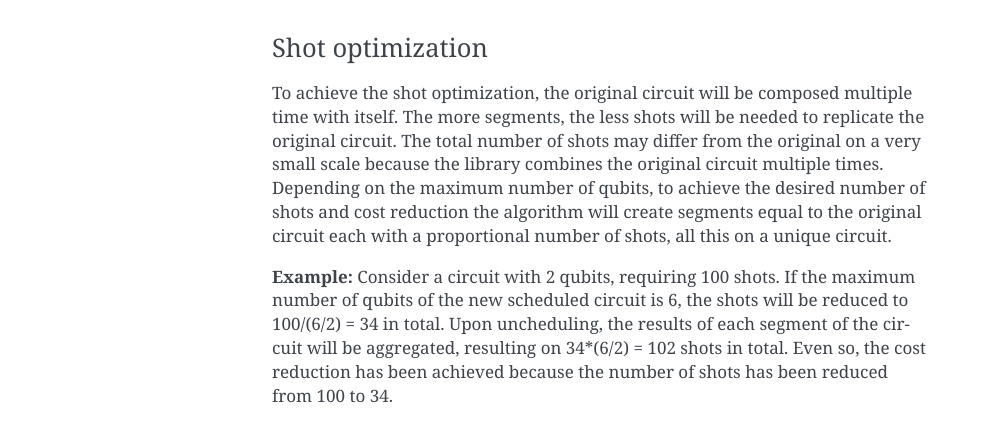
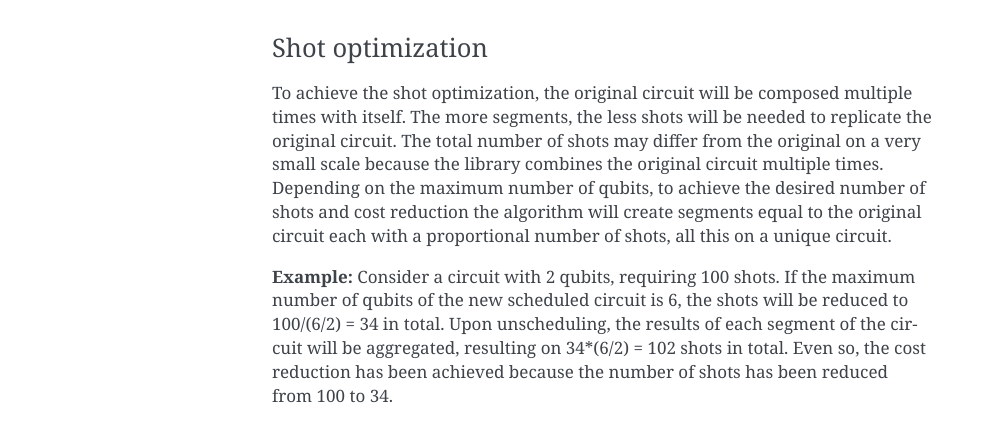
Before and after one commit to Qcraft-UEx/QCRAFT-AutoScheduler, a Sphinx documentation site: the page built from docs/source/introduction.rst, in a window 1280 px wide. Shown: the part 601-1024 px from the top of the page, without its empty margins (148-1141 px from the left). Built offline with Sphinx 7.4.7, drawn with Linux system fonts in a browser that asks for light colours.

Commit message:
Fix typos

```diff
--- a/docs/source/introduction.rst
+++ b/docs/source/introduction.rst
@@ -22,11 +22,11 @@
 
 Shot optimization
 -----------------
-To achieve the shot optimization, the original circuit will be composed multiple time with itself. The more segments, the less shots will be needed to replicate the original circuit.
+To achieve the shot optimization, the original circuit will be composed multiple times with itself. The more segments, the less shots will be needed to replicate the original circuit.
 The total number of shots may differ from the original on a very small scale because the library combines the original circuit multiple times. Depending on the maximum number of qubits, to achieve the desired number of shots and cost reduction the algorithm will create segments equal to the original circuit each with a proportional number of shots, all this on a unique circuit.
 
 **Example:**
-Consider a circuit with 2 qubits, requiring 100 shots. If the maximum number of qubits of the new scheduled circuit is 6, the shots will be reduced to 100/(6/2) = 34 in total. Upon uncheduling, the results of each segment of the circuit will be aggregated, resulting on 34*(6/2) = 102 shots in total. Even so, the cost reduction has been achieved because the number of shots has been reduced from 100 to 34.
+Consider a circuit with 2 qubits, requiring 100 shots. If the maximum number of qubits of the new scheduled circuit is 6, the shots will be reduced to 100/(6/2) = 34 in total. Upon unscheduling, the results of each segment of the circuit will be aggregated, resulting on 34*(6/2) = 102 shots in total. Even so, the cost reduction has been achieved because the number of shots has been reduced from 100 to 34.
 
 Getting Started
 ===============
```
Also changed, not shown: README.md (+5 -5 lines), 5 other files.
